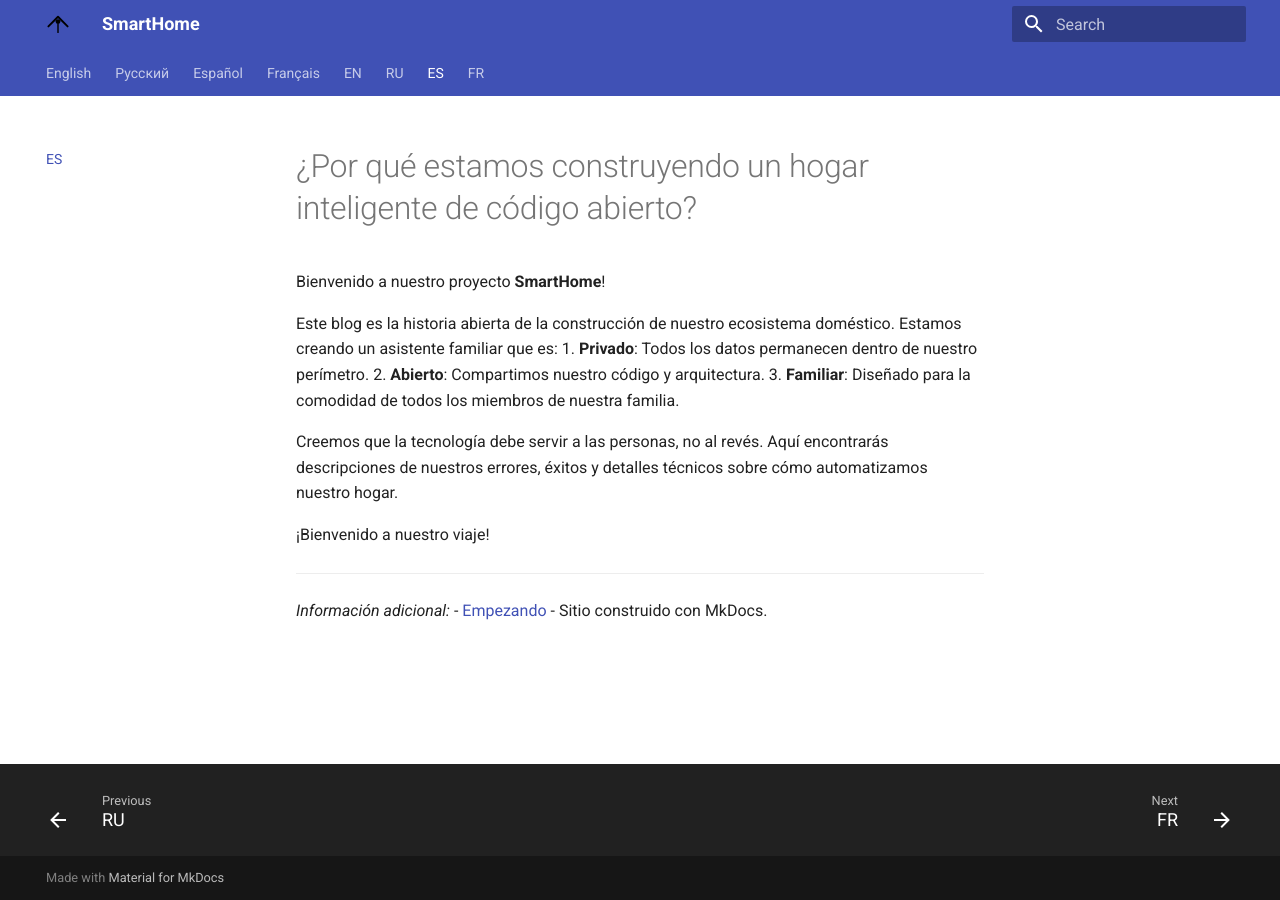
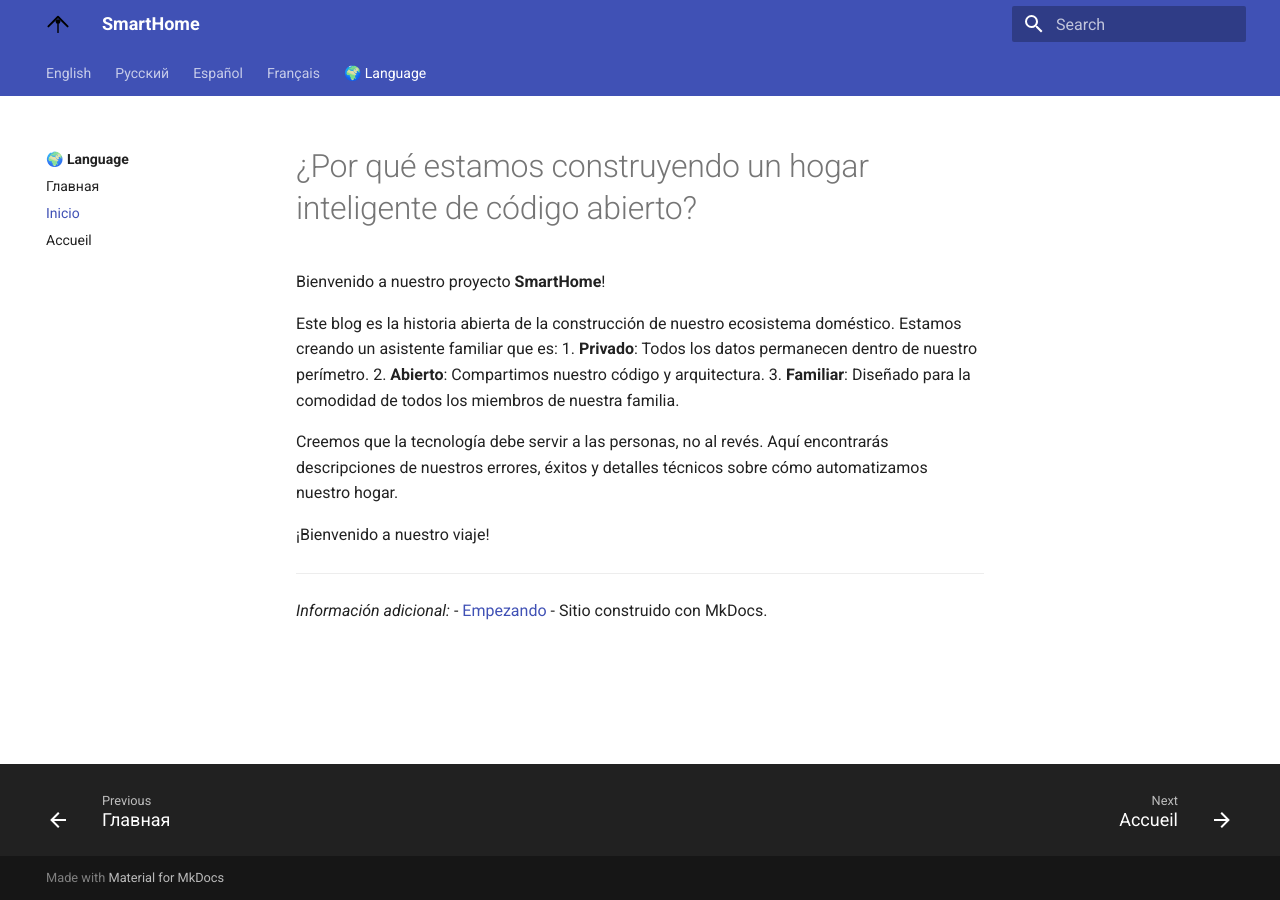
Before and after one commit to trifonovhome/smarthome, an MkDocs documentation site: the page built from docs/es/index.md, in a window 1280 px wide. Built offline with MkDocs 1.6.1 and Material for MkDocs 9.7.7, drawn with Linux system fonts in a browser that asks for light colours; some of the changed lines change nothing that is shown.

Commit message:
UI: Add language dropdown to right nav

```diff
--- a/mkdocs.yml
+++ b/mkdocs.yml
@@ -19,8 +19,10 @@ theme:
 
 nav:
   - English:
+      - Home: en/index.md
       - Hardware: en/hardware.md
   - Русский:
+      - Главная: ru/index.md
       - Оборудование: ru/hardware.md
       - Deploy Guide: ru/deploy-guide.md
       - GitHub Migration: ru/github-migration.md
@@ -29,10 +31,13 @@ nav:
       - Logging: ru/logging.md
       - Tech Stack: ru/tech-stack.md
   - Español:
+      - Inicio: es/index.md
       - Hardware: es/hardware.md
   - Français:
+      - Accueil: fr/index.md
       - Hardware: fr/hardware.md
-  - EN: en/index.md
-  - RU: ru/index.md
-  - ES: es/index.md
-  - FR: fr/index.md
+  - 🌍 Language:
+      - English: en/index.md
+      - Русский: ru/index.md
+      - Español: es/index.md
+      - Français: fr/index.md
```
